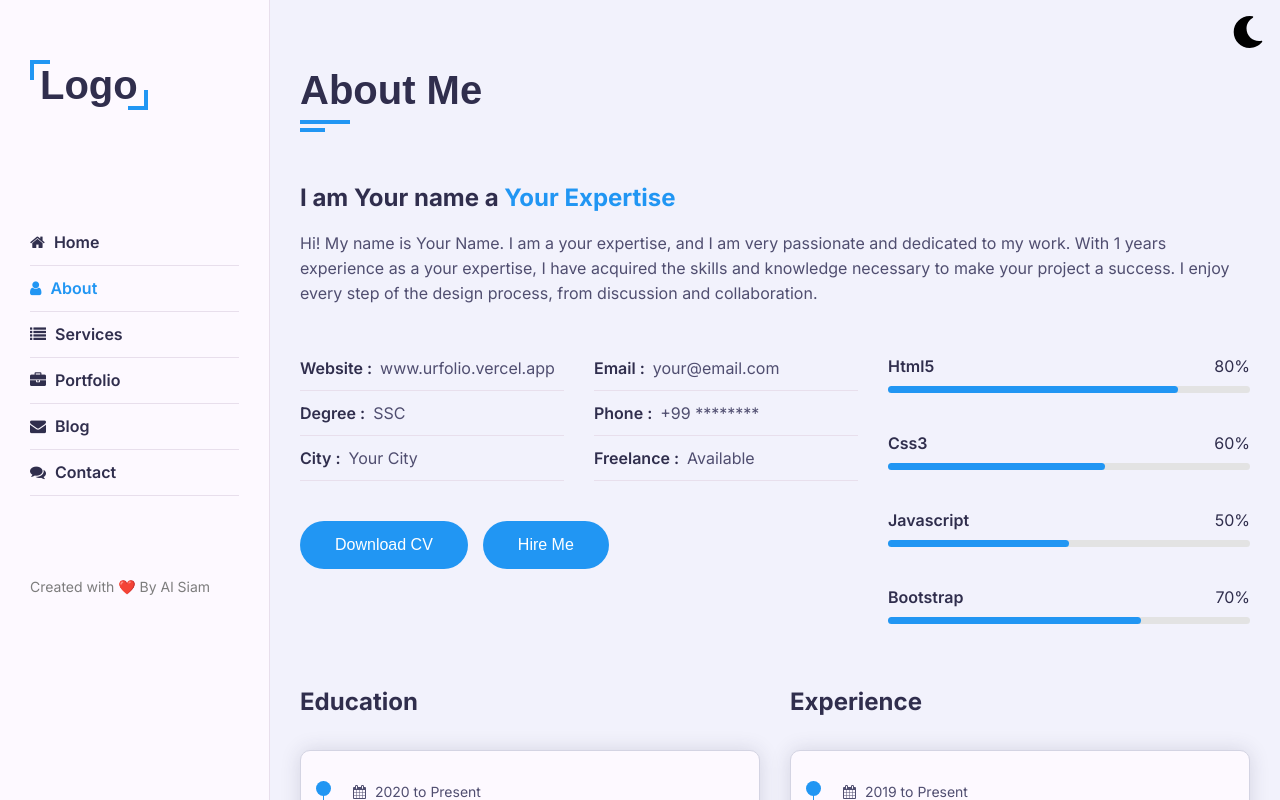
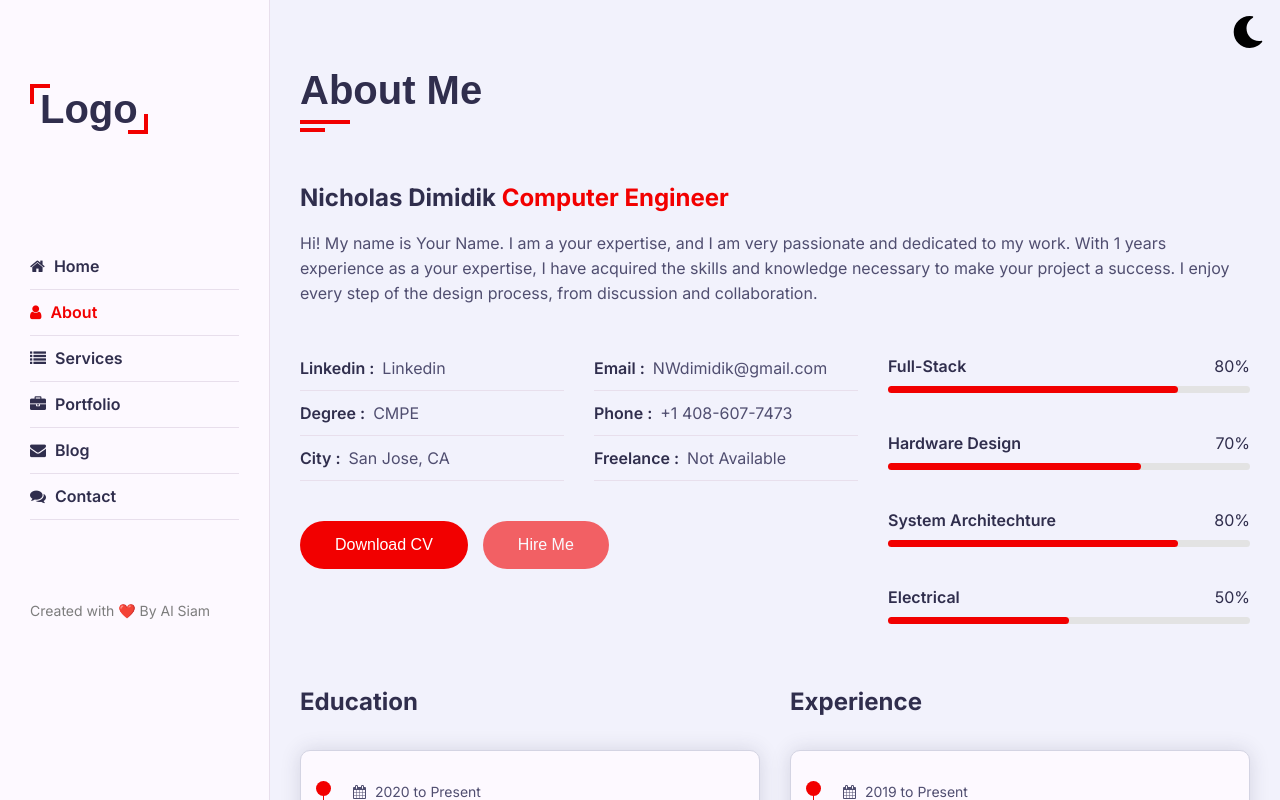
Before and after one commit to StickOnAStick/Portfolio2024, a Next.js app: page /about in a window 1280 px wide. Built offline with nearby package versions, Linux system fonts and the light colour scheme.

Commit message:
Updated color scheme and added FULL

```diff
--- a/package.json
+++ b/package.json
@@ -10,7 +10,7 @@
   },
   "dependencies": {
     "@vercel/analytics": "^1.1.1",
-    "next": "14.0.4",
+    "next": "^14.2.3",
     "next-themes": "^0.2.1",
     "nextjs-toploader": "^1.6.4",
     "react": "^18",
--- a/src/app/about/page.tsx
+++ b/src/app/about/page.tsx
@@ -15,7 +15,7 @@ const About: NextPage = () => {
               <div className="row">
                 <div className="about-text padd-15">
                   <h2>
-                    I am Your name a <span>Your Expertise</span>
+                    Nicholas Dimidik <span>Computer Engineer</span>
                   </h2>
                   <p>
                     Hi! My name is Your Name. I am a your expertise, and I am
@@ -32,32 +32,32 @@ const About: NextPage = () => {
                   <div className="row">
                     <div className="info-item padd-15">
                       <p>
-                        Website : <span>www.urfolio.vercel.app</span>
+                        Linkedin : <span><a href="https://www.linkedin.com/in/nicholas-dimidik-71b20b159/">Linkedin</a></span>
                       </p>
                     </div>
                     <div className="info-item padd-15">
                       <p>
-                        Email : <span>your@email.com</span>
+                        Email : <span>NWdimidik@gmail.com</span>
                       </p>
                     </div>
                     <div className="info-item padd-15">
                       <p>
-                        Degree : <span>SSC</span>
+                        Degree : <span>CMPE</span>
                       </p>
                     </div>
                     <div className="info-item padd-15">
                       <p>
-                        Phone : <span>+99 ********</span>
+                        Phone : <span>+1 408-607-7473</span>
                       </p>
                     </div>
                     <div className="info-item padd-15">
                       <p>
-                        City : <span>Your City</span>
+                        City : <span>San Jose, CA</span>
                       </p>
                     </div>
                     <div className="info-item padd-15">
                       <p>
-                        Freelance : <span>Available</span>
+                        Freelance : <span>Not Available</span>
                       </p>
                     </div>
                   </div>
@@ -73,7 +73,9 @@ const About: NextPage = () => {
                       <a
                         href="#contact"
                         data-section-index={0}
-                        className="btn hire-me"
+                        className="btn btn-disabled hire-me"
+                        aria-disabled={true}
+                        style={{cursor: "default"}}
                       >
                         Hire Me
                       </a>
@@ -83,31 +85,31 @@ const About: NextPage = () => {
                 <div className="skills padd-15">
                   <div className="row">
                     <div className="skill-item padd-15">
-                      <h5>Html5</h5>
+                      <h5>Full-Stack</h5>
                       <div className="progress">
                         <div className="progress-in" style={{ width: "80%" }} />
                         <div className="skill-percent">80%</div>
                       </div>
                     </div>
                     <div className="skill-item padd-15">
-                      <h5>Css3</h5>
+                      <h5>Hardware Design</h5>
                       <div className="progress">
-                        <div className="progress-in" style={{ width: "60%" }} />
-                        <div className="skill-percent">60%</div>
+                        <div className="progress-in" style={{ width: "70%" }} />
+                        <div className="skill-percent">70%</div>
                       </div>
                     </div>
                     <div className="skill-item padd-15">
-                      <h5>Javascript</h5>
+                      <h5>System Architechture</h5>
+                      <div className="progress">
+                        <div className="progress-in" style={{ width: "80%" }} />
+                        <div className="skill-percent">80%</div>
+                      </div>
+                    </div>
+                    <div className="skill-item padd-15">
+                      <h5>Electrical</h5>
                       <div className="progress">
                         <div className="progress-in" style={{ width: "50%" }} />
                         <div className="skill-percent">50%</div>
-                      </div>
-                    </div>
-                    <div className="skill-item padd-15">
-                      <h5>Bootstrap</h5>
-                      <div className="progress">
-                        <div className="progress-in" style={{ width: "70%" }} />
-                        <div className="skill-percent">70%</div>
                       </div>
                     </div>
                   </div>
--- a/src/styles/blue.css
+++ b/src/styles/blue.css
@@ -1,10 +1,10 @@
 .aside .logo a::before{
-    border-top: 4px solid #2196f3;
-    border-left: 4px solid #2196f3;
+    border-top: 4px solid #f20000;
+    border-left: 4px solid #f20000;
 }
 .aside .logo a::after{
-    border-right: 4px solid #2196f3;
-    border-bottom: 4px solid #2196f3;
+    border-right: 4px solid #f20000;
+    border-bottom: 4px solid #f20000;
 }
 .contact .contact-info-item .icon .fa,
 .blog .blog-item-inner .blog-info .blog-tags a,
@@ -19,7 +19,7 @@ body.dark .aside .nav li a:hover,
 body.dark .aside .nav li a.active,
 .aside .nav li a:hover,
 .aside .nav li a.active{
-    color: #2196f3;
+    color: #f20000;
 }
 .blog .blog-item-inner .blog-img .blog-date,
 .service .service-item .service-item-inner:hover .icon,
@@ -33,9 +33,9 @@ body.dark .aside .nav li a.active,
 .aside .nav-toggler span::before,
 .aside .nav-toggler span::after,
 .home .intro .social-links a{
-    background-color: #2196f3;
+    background-color: #f20000;
 }
 
 .portfolio .portfolio-filter button.active{
-    border-color: #2196f3;
+    border-color: #f20000;
 }
--- a/src/styles/style.css
+++ b/src/styles/style.css
@@ -162,6 +162,25 @@ select {
   border: none;
   cursor: pointer;
 }
+
+
+.btn-disabled {
+  -webkit-transform: none;
+  transform: none;
+  transition: none;
+  -webkit-transition: none;
+  opacity: 0.6;
+  pointer-events: none;
+}
+
+.btn-disabled:hover{
+  -webkit-transform: none;
+  transform: none;
+  transition: none;
+  -webkit-transition: none;
+  pointer-events: none;
+}
+
 .btn:hover {
   -webkit-transform: scale(1.05);
   transform: scale(1.05);
@@ -239,7 +258,7 @@ select {
 .aside .aside-inner {
   position: absolute;
   left: 0;
-  top: 0;
+  top: 1.5rem;
   width: 100%;
   height: 100%;
   padding: 30px;
@@ -277,14 +296,14 @@ select {
 .aside .nav-toggler {
   height: 40px;
   width: 45px;
-  border: 1px solid #d4d4e3;
+  border: 1px solid #bdbdbd00;
   cursor: pointer;
   position: fixed;
   left: 300px;
   top: 20px;
   z-index: 11;
   border-radius: 5px;
-  background-color: #fdf9ff;
+  background-color: #bdbdbd14;
   /* display: -ms-flexbox;
     display: flex; */
   display: none;
```
Also changed, not shown: src/app/page.tsx (+10 -2 lines), src/styles/text.css (added, +92 -0 lines), 2 other files (tests, documents, lock files or other folders).
